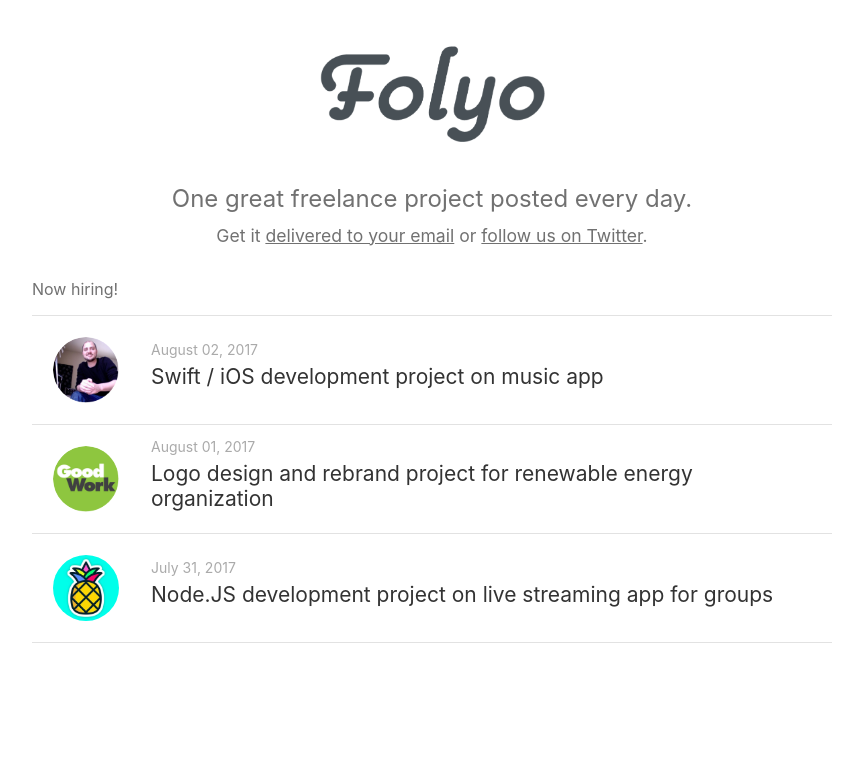
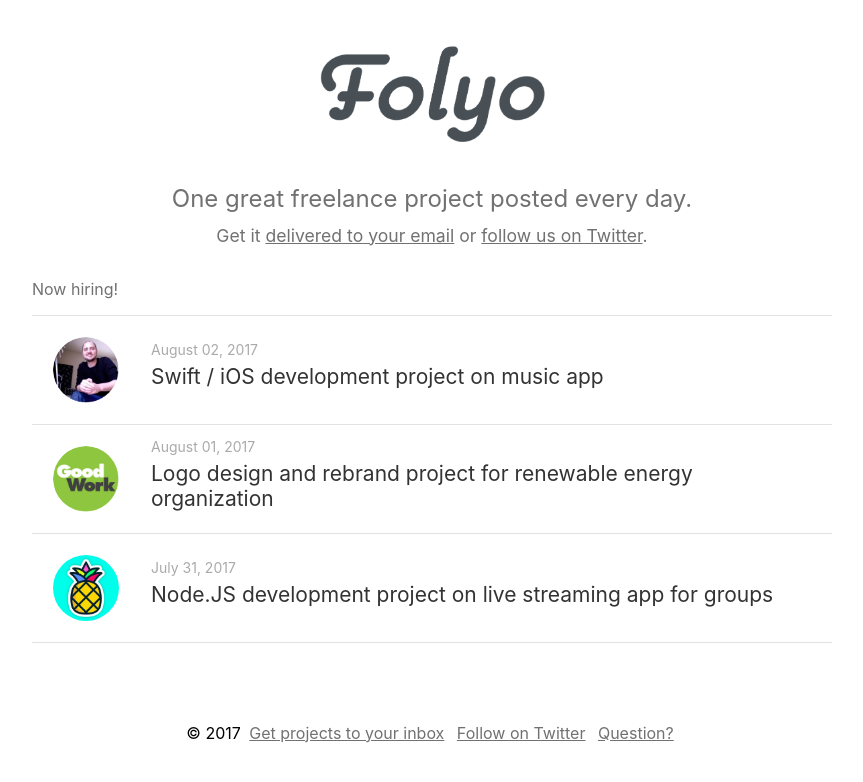
Before and after one commit to robwco/folyo, a Jekyll site: the page built from index.md, in a window 1280 px wide. Shown: the top 782 px of the page, without its empty margins (208-1071 px from the left). Built offline with Jekyll 4.4.1, drawn with Linux system fonts in a browser that asks for light colours.

Commit message:
ready to deploy

```diff
--- a/_includes/footer.html
+++ b/_includes/footer.html
@@ -1,6 +1,8 @@
-<footer>
+<footer style="margin: 0 auto 3em; max-width: 800px; text-align:center;">
 	<p>
+		&copy; {{ site.time | date: '%Y' }}
 		<a href="#">Get projects to your inbox</a>
 		<a href="http://twitter.com/yofolyo">Follow on Twitter</a>
+		<a href="https://github.com/robwco/folyo">Question?</a>
 	</p>
 </footer>
--- a/_sass/_grid.scss
+++ b/_sass/_grid.scss
@@ -6,7 +6,7 @@
 
 .homepage-project-list {
 	max-width: 800px;
-	margin: 1em auto 10em;
+	margin: 1em auto 5em;
 	display: block;
 }
 
@@ -47,3 +47,9 @@
 	line-height: 2;
 
 }
+
+
+footer a {
+color: #717171;
+	margin: 0 .25em;
+}
--- a/index.md
+++ b/index.md
@@ -20,3 +20,5 @@
     </a>
 	{% endfor %}
 </div>
+
+{% include footer.html %}
```
